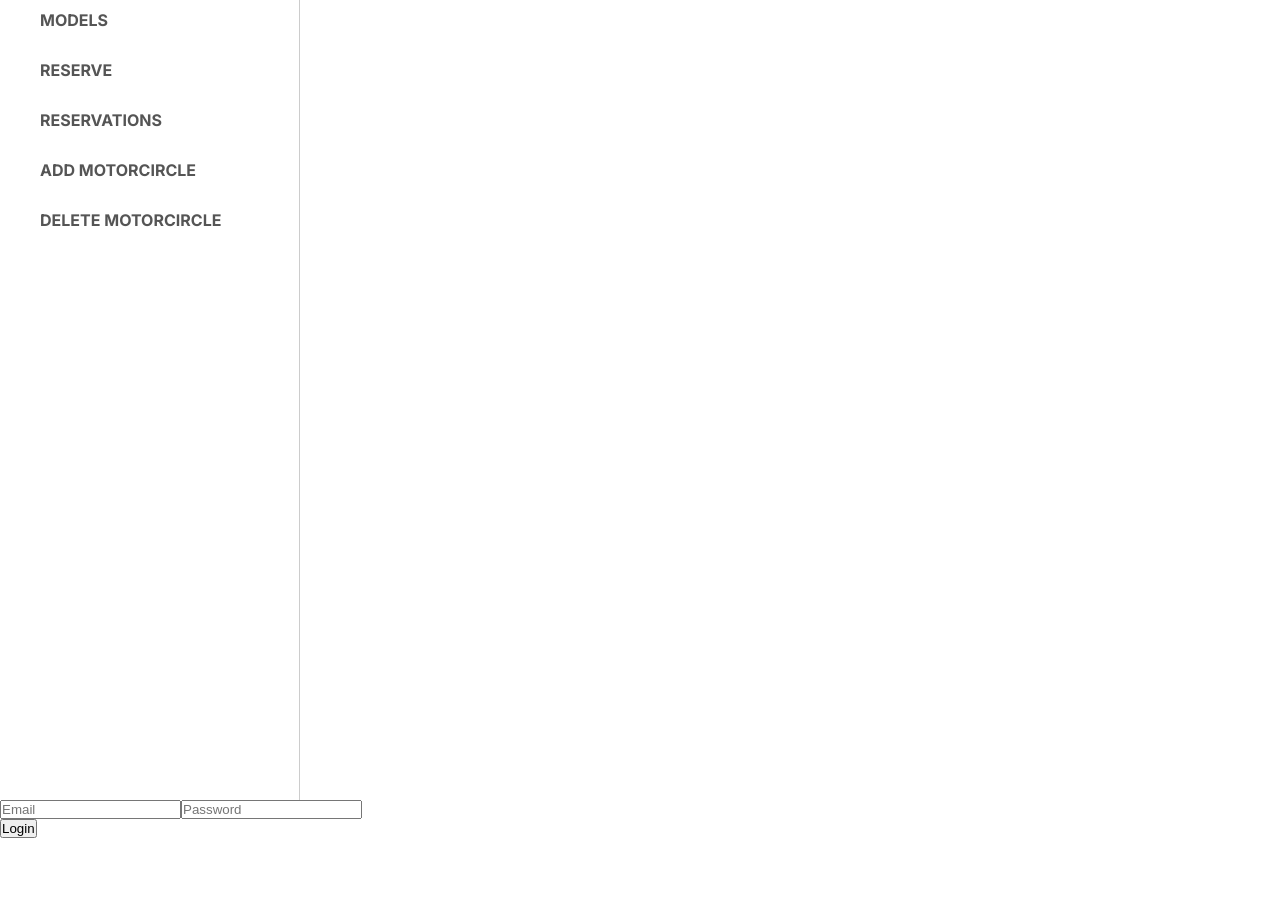
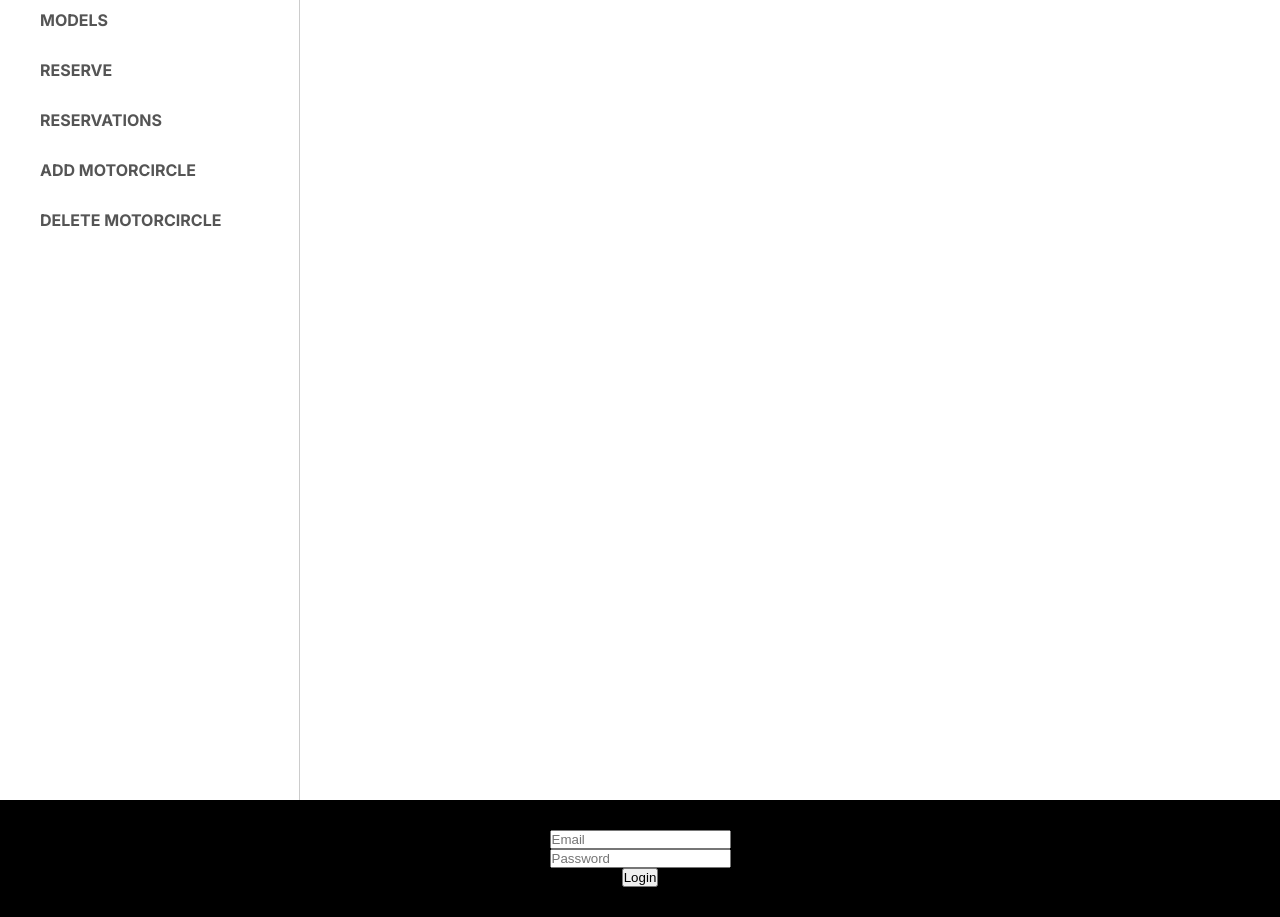
Before and after one commit to zeff96/booking_app, a Next.js app: page /login in a window 1280 px wide. Before the commit the page ends 838 px from the top, so only its background shows below. Built offline with nearby package versions, Linux system fonts and the light colour scheme.

Commit message:
Add css properties to form

```diff
--- a/app/login/page.jsx
+++ b/app/login/page.jsx
@@ -2,12 +2,13 @@
 
 import { useFormStatus, useFormState } from "react-dom";
 import { authenticate } from "../lib/action";
+import styles from "./page.module.css";
 
-export default function Page() {
+export default function Login() {
   const [errorMessage, dispatch] = useFormState(authenticate, undefined);
 
   return (
-    <form action={dispatch}>
+    <form action={dispatch} className={styles.form}>
       <input type="email" name="email" placeholder="Email" required />
       <input type="password" name="password" placeholder="Password" required />
       <div>{errorMessage && <p>{errorMessage}</p>}</div>
--- /dev/null
+++ b/app/login/page.module.css
@@ -0,0 +1,8 @@
+.form {
+  background-color: black;
+  display: flex;
+  flex-direction: column;
+  justify-content: center;
+  align-items: center;
+  padding: 3rem;
+}
--- a/app/page.js
+++ b/app/page.js
@@ -1,8 +1,10 @@
-
+import Login from "./login/page";
 import styles from "./page.module.css";
 
 export default function Home() {
   return (
-    <main ></main>
+    <main className={styles.main}>
+      <Login />
+    </main>
   );
 }
--- /dev/null
+++ b/app/page.module.css
@@ -0,0 +1,4 @@
+.main {
+  margin-left: 30rem;
+  padding: 1rem;
+}
```
